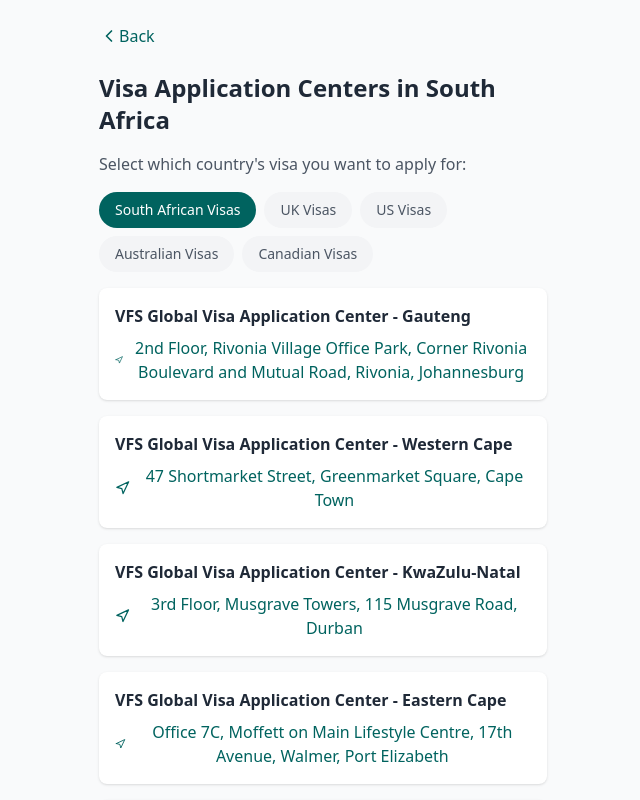
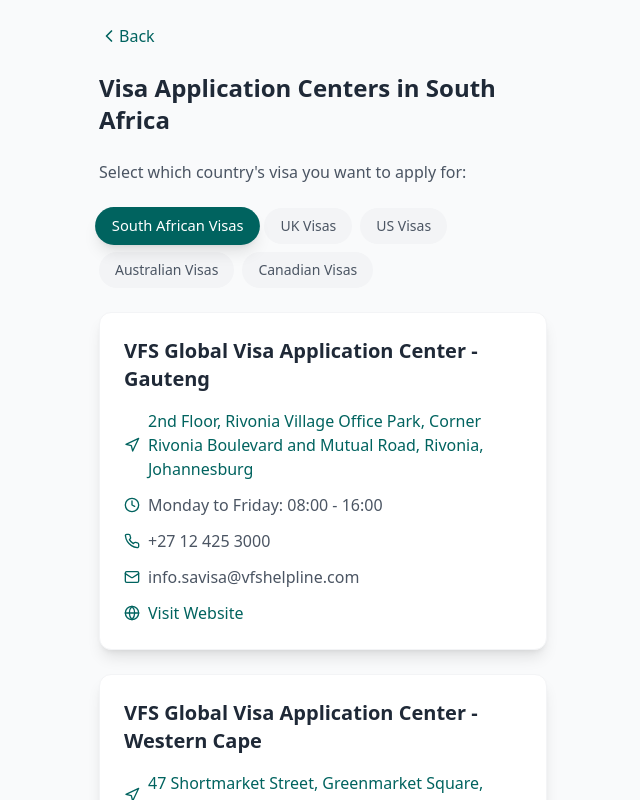
Before and after one commit to CG101/globe-navigator-app, a React (Vite) app: page / in a window 1280 px wide. Both pictures are taken after a click on the button "Application Centers". Shown: the top 800 px of the page, without its empty margins (317-957 px from the left). Built offline with nearby package versions, Linux system fonts and the light colour scheme.

Commit message:
Improve card design and content
Enhanced the appearance of the cards and added additional information to improve user experience.
[skip gpt_engineer]

```diff
--- a/src/components/ApplicationCenters.tsx
+++ b/src/components/ApplicationCenters.tsx
@@ -1,4 +1,4 @@
-import { ChevronLeft, Navigation } from "lucide-react";
+import { ChevronLeft, Navigation, Clock, Phone, Globe, Mail } from "lucide-react";
 import { useState } from "react";
 
 const centers = {
@@ -7,11 +7,19 @@ const centers = {
       name: "VFS Global Visa Application Center - Gauteng",
       address: "2nd Floor, Rivonia Village Office Park, Corner Rivonia Boulevard and Mutual Road, Rivonia, Johannesburg",
       coordinates: { lat: -26.0474, lng: 28.0603 },
+      hours: "Monday to Friday: 08:00 - 16:00",
+      phone: "+27 12 425 3000",
+      email: "info.savisa@vfshelpline.com",
+      website: "https://www.vfsglobal.com/dha/southafrica",
     },
     {
       name: "VFS Global Visa Application Center - Western Cape",
       address: "47 Shortmarket Street, Greenmarket Square, Cape Town",
       coordinates: { lat: -33.9249, lng: 18.4241 },
+      hours: "Monday to Friday: 08:00 - 16:00",
+      phone: "+27 21 401 1000",
+      email: "info.savisa@vfshelpline.com",
+      website: "https://www.vfsglobal.com/dha/southafrica",
     },
     {
       name: "VFS Global Visa Application Center - KwaZulu-Natal",
@@ -39,11 +47,19 @@ const centers = {
       name: "UK Visa Application Centre - Johannesburg",
       address: "2nd Floor, 24 Central Building, 6 Gwen Lane, Sandton, Johannesburg",
       coordinates: { lat: -26.1052, lng: 28.0560 },
+      hours: "Monday to Friday: 08:30 - 16:30",
+      phone: "+27 27 836 9166",
+      email: "info.ukvisa@vfshelpline.com",
+      website: "https://www.vfsglobal.co.uk/southafrica/how_to_apply.html",
     },
     {
       name: "UK Visa Application Centre - Cape Town",
       address: "2nd Floor, Picbel Parkade, 58 Strand Street, Cape Town",
       coordinates: { lat: -33.9205, lng: 18.4233 },
+      hours: "Monday to Friday: 08:30 - 16:30",
+      phone: "+27 21 401 2000",
+      email: "info.ukvisa@vfshelpline.com",
+      website: "https://www.vfsglobal.co.uk/southafrica/how_to_apply.html",
     },
     {
       name: "UK Visa Application Centre - Durban",
@@ -108,6 +124,10 @@ export const ApplicationCenters = ({ onBack }: ApplicationCentersProps) => {
     window.open(userChoice ? googleMapsUrl : wazeUrl, "_blank");
   };
 
+  const openWebsite = (url: string) => {
+    window.open(url, "_blank");
+  };
+
   return (
     <div className="animate-fade-in">
       <button
@@ -118,17 +138,17 @@ export const ApplicationCenters = ({ onBack }: ApplicationCentersProps) => {
         <span>Back</span>
       </button>
 
-      <div className="space-y-4">
+      <div className="space-y-6">
         <h2 className="text-2xl font-bold text-gray-800">Visa Application Centers in South Africa</h2>
         <p className="text-gray-600">Select which country's visa you want to apply for:</p>
-        <div className="flex flex-wrap gap-2 mb-4">
+        <div className="flex flex-wrap gap-2 mb-6">
           {Object.keys(centers).map((country) => (
             <button
               key={country}
               onClick={() => setSelectedCountry(country)}
-              className={`px-4 py-2 rounded-full text-sm ${
+              className={`px-4 py-2 rounded-full text-sm transition-all duration-300 ${
                 selectedCountry === country
-                  ? "bg-primary text-white"
+                  ? "bg-primary text-white shadow-lg transform scale-105"
                   : "bg-gray-100 text-gray-600 hover:bg-gray-200"
               }`}
             >
@@ -136,20 +156,50 @@ export const ApplicationCenters = ({ onBack }: ApplicationCentersProps) => {
             </button>
           ))}
         </div>
-        <div className="grid gap-4">
+        <div className="grid gap-6">
           {centers[selectedCountry].map((center) => (
             <div
               key={center.name}
-              className="bg-white rounded-lg shadow p-4 space-y-2"
+              className="bg-white rounded-xl shadow-lg hover:shadow-xl transition-all duration-300 p-6 space-y-4 border border-gray-100"
             >
-              <h3 className="font-semibold text-gray-800">{center.name}</h3>
-              <button
-                onClick={() => openMaps(center.address)}
-                className="flex items-center gap-2 text-primary hover:opacity-80"
-              >
-                <Navigation className="w-4 h-4" />
-                <span>{center.address}</span>
-              </button>
+              <h3 className="font-bold text-xl text-gray-800">{center.name}</h3>
+
+              <div className="grid gap-3 text-gray-600">
+                <button
+                  onClick={() => openMaps(center.address)}
+                  className="flex items-center gap-2 text-primary hover:opacity-80 transition-opacity"
+                >
+                  <Navigation className="w-4 h-4 flex-shrink-0" />
+                  <span className="text-left">{center.address}</span>
+                </button>
+
+                <div className="flex items-center gap-2">
+                  <Clock className="w-4 h-4 flex-shrink-0 text-primary" />
+                  <span>{center.hours}</span>
+                </div>
+
+                <div className="flex items-center gap-2">
+                  <Phone className="w-4 h-4 flex-shrink-0 text-primary" />
+                  <a href={`tel:${center.phone}`} className="hover:text-primary transition-colors">
+                    {center.phone}
+                  </a>
+                </div>
+
+                <div className="flex items-center gap-2">
+                  <Mail className="w-4 h-4 flex-shrink-0 text-primary" />
+                  <a href={`mailto:${center.email}`} className="hover:text-primary transition-colors">
+                    {center.email}
+                  </a>
+                </div>
+
+                <button
+                  onClick={() => openWebsite(center.website)}
+                  className="flex items-center gap-2 text-primary hover:opacity-80 transition-opacity"
+                >
+                  <Globe className="w-4 h-4 flex-shrink-0" />
+                  <span>Visit Website</span>
+                </button>
+              </div>
             </div>
           ))}
         </div>
```
